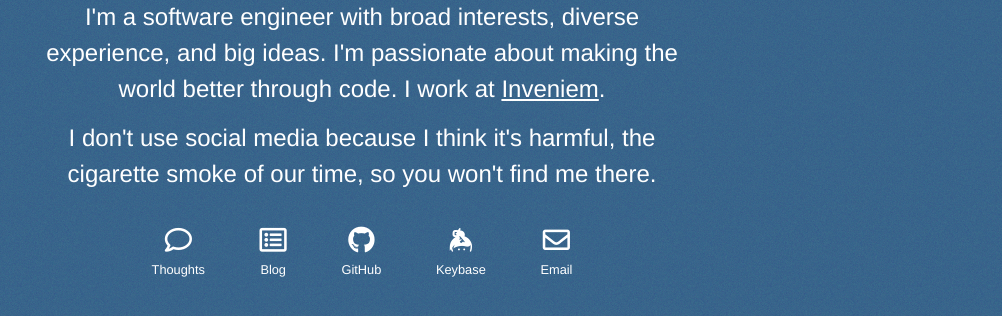
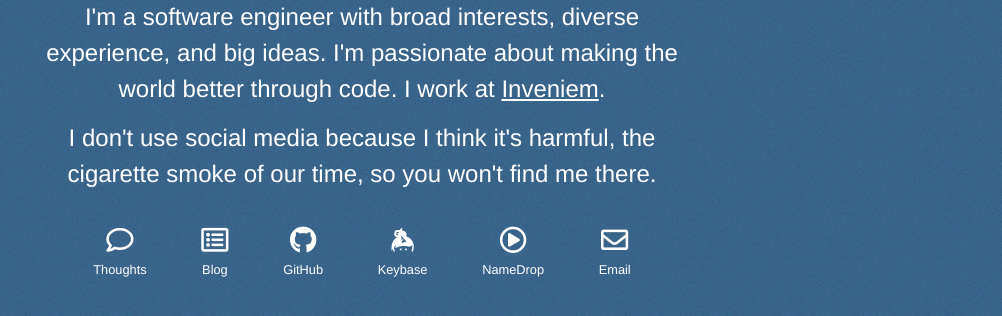
Before and after one commit to openjck/johnkarahalis.com, a website built with Parcel: page src/index.html in a window 1280 px wide. Shown: the part 286-602 px from the top of the page, without its empty margins (278-1280 px from the left). Built offline with nearby package versions, Linux system fonts and the light colour scheme.

Commit message:
Add NameDrop link

```diff
--- a/src/index.html
+++ b/src/index.html
@@ -78,6 +78,10 @@
               <a href="https://keybase.io/johnkarahalis">Keybase</a>
             </li>
 
+            <li id="namedrop">
+              <a href="https://namedrop.io/johnkarahalis">NameDrop</a>
+            </li>
+
             <li id="email">
               <a href="mailto:john.karahalis@gmail.com">Email</a>
             </li>
--- a/src/media/css/main.css
+++ b/src/media/css/main.css
@@ -110,6 +110,12 @@ li a {
   content: "\f4f5";
 }
 
+#namedrop a::before {
+  /* stylelint-disable-next-line font-family-no-missing-generic-family-keyword */
+  font-family: "Font Awesome 5 Free";
+  content: "\f144";
+}
+
 #email a::before {
   /* stylelint-disable-next-line font-family-no-missing-generic-family-keyword */
   font-family: "Font Awesome 5 Free";
```
